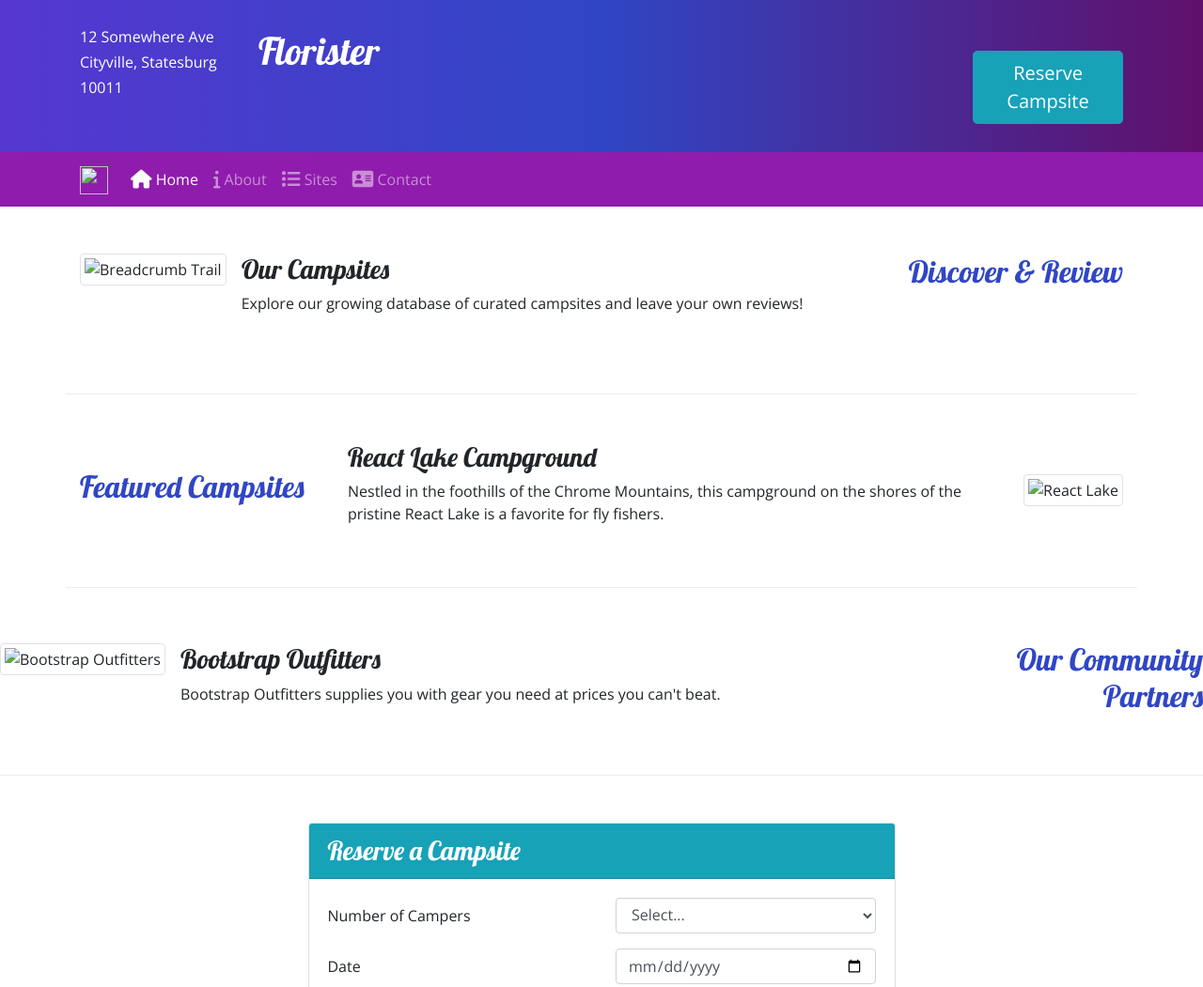
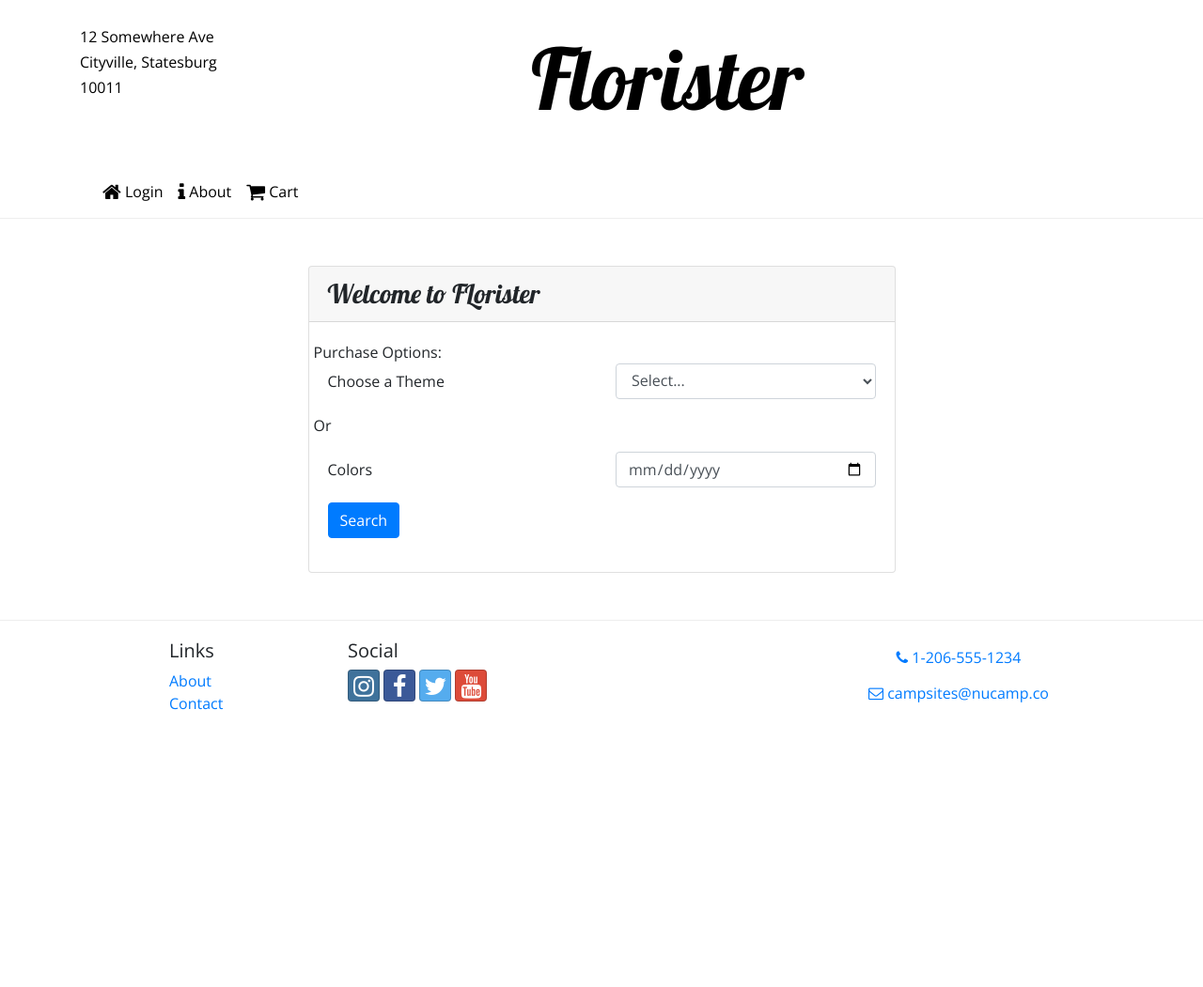
Before and after one commit to Regaruk/Florister, a website: page index.html in a window 1280 px wide. Shown: the top 1051 px of the page at 94% size. After the commit the page ends 800 px from the top, so only its background shows below. Drawn offline with nearby package versions, Linux system fonts and the light colour scheme.

Commit message:
11.20.20

```diff
--- a/CSS/styles.css
+++ b/CSS/styles.css
@@ -4,6 +4,11 @@ body {
 
 h1, h2, h3 {
     font-family: "Lobster", cursive ;
+}
+
+h1 {
+    font-size: 90px;
+    padding-right: 50px;
 }
 
 h2 {
@@ -15,25 +20,26 @@ header h2 {
 }
 
 footer {
-    background-image: linear-gradient(#CEC8FF, white);
+    background-image: linear-gradient(Black);
     padding: 20px 0;
 }
 
 .jumbotron {
     padding: 30px;
-    background-image: linear-gradient(to right, #5637D0, #3046C5, #60106B);
-    color: white;
+    color: black;
     margin: 0;
+    background-color:white;
 }
 
 .row-content {
     padding: 50px 0;
     border-bottom: 1px ridge;
+    border-top: 1px ridge;
     min-height: 200px;
 }
 
-.navbar {
-    background-color: #901CAD;
+.nav-link {
+    color:black !important;
 }
 
 .site-footer{
--- a/index.html
+++ b/index.html
@@ -14,7 +14,7 @@
         <link rel="stylesheet" href="node_modules/font-awesome/css/font-awesome.min.css" />
         <link rel="stylesheet" href="node_modules/bootstrap-social/bootstrap-social.css" />
         <link rel="stylesheet" href="https://fonts.googleapis.com/css?family=Lobster|Open+Sans" />
-        <link rel="stylesheet" href="css/styles.css" />
+        <link rel="stylesheet" href="CSS/styles.css" />
 
         <title>Florister</title>
     </head>
@@ -30,106 +30,57 @@
                     <h6>Cityville, Statesburg</h6>
                     <h6>10011</h6>
                 </div>
-                <div class="col">
+                <div class="col text-center font">
                     <h1>Florister</h1>
                 </div>
-                <div class="col-md-4 col-xl-2 mt-4">
-                <a href="#reserveForm" role="button">
-                    <button class="btn btn-info btn-lg">Reserve Campsite</button>
-                </a>
-            </div>
             </div>
         </div>
     </header>
 
 </header>
 
-<nav class="navbar navbar-expand-sm navbar-dark sticky-top">
+<nav class="navbar navbar-expand-sm navbar-right">
    <div class="container">
-    <a class="navbar-brand" href="index.html"><img src="img/img/logo.png" height="30" width="30" /></a>
-    <button class="navbar-toggler" type="button" data-toggle="collapse" data-target="#nucampNavbar">
+    <a class="navbar-brand" href="index.html"></a>
+    <button class="navbar-toggler" type="button" data-toggle="collapse" data-target="navigation">
         <span class="navbar-toggler-icon"></span>
     </button>
     <div class="collapse navbar-collapse" id="nucampNavbar">
         <ul class="navbar-nav">
-            <li class="nav-item active"><a class="nav-link" href="#"><i class="fa fa-home fa-lg"></i> Home</a></li>
+            <li class="nav-item active"><a class="nav-link" href="#"><i class="fa fa-home fa-lg"></i> Login</a></li>
             <li class="nav-item"><a class="nav-link" href="aboutus.html"><i class="fa fa-info fa-lg"></i> About</a></li>
-            <li class="nav-item"><a class="nav-link" href="#"><i class="fa fa-list fa-lg"></i> Sites</a></li>
-            <li class="nav-item"><a class="nav-link" href="contactus.html"><i class="fa fa-address-card fa-lg"></i> Contact</a></li>
+            <li class="nav-item"><a class="nav-link" href="contactus.html"><i class="fa fa-shopping-cart fa-lg"></i> Cart</a></li>
         </ul>
     </div>
     </div>
 </nav>
 
-    <div class="container">
-        <div class="row row-content">
-            <div class="col-sm-4 order-sm-last col-md-3">
-                <h2 class="text-sm-right"> Discover & Review </h2>
-            </div>
-            <div class="col">
-                <div class="media">
-                    <img class="d-flex mr-3 img-thumbnail" src="img/img/breadcrumb-trail-thumb.jpg" alt="Breadcrumb Trail" />
-                    <div class="media-body align-self-center">
-                        <h3>Our Campsites</h3>
-                        <p class="d-none d-sm-block">Explore our growing database of curated campsites and leave your own reviews!</p>
-                    </div>
-                </div>
-            </div>
-        </div>
-
-        <div class="row row-content align-items-center">
-            <div class="col-sm-4 col-md-3">
-                <h2 class=> Featured Campsites </h2>
-            </div>
-            <div class="col">
-                <div class="media">
-                    <div class="media-body align-self-center">
-                        <h3>React Lake Campground</h3>
-                        <p class="d-none d-sm-block">Nestled in the foothills of the Chrome Mountains, this campground on the shores of the pristine React Lake is a favorite for fly fishers.</p>
-                    </div>
-                    <img class="d-flex ml-3 img-thumbnail align-self-center" src="img/img/react-lake-thumb.jpg" alt="React Lake" />
-                </div>
-            </div>
-        </div>
-    </div>
-
-    <div class="row row-content align-items-center">
-        <div class="col-sm-4 order-sm-last col-md-3">
-                <h2 class="text-sm-right">Our Community Partners</h2>
-        </div>
-        <div class="col">
-            <div class="media">
-                <img class="d-flex mr-3 img-thumbnail" src="img/img/bootstrap-thumb.png" alt="Bootstrap Outfitters" />
-                <div class="media-body align-self-center">
-                    <h3>Bootstrap Outfitters</h3>
-                    <p class="d-none d-sm-block">Bootstrap Outfitters supplies you with gear you need at prices you can't beat.</p>
-                </div>
-            </div>
-        </div>
-    </div>
 
     <div class="row row-content">
         <div class="col-sm-6 mx-auto">
             <div class="card">
-                <h3 class="bg-info text-white card-header">Reserve a Campsite</h3>
+                <h3 class="card-header">Welcome to FLorister</h3>
                 <div class="card-body">
                     <form id="reserveForm">
+                        <div class="row">Purchase Options:</div>
                         <div class="row form-group">
-                            <label class="col-sm-6 col-form-label" for="numCampers">Number of Campers</label>
+                            <label class="col-sm-6 col-form-label" for="theme">Choose a Theme</label>
                                 <div class="col">
-                                    <select name="numCampers" id="numCampers" class="form-control">
+                                    <select name="theme" id="theme" class="form-control">
                                         <option Selected>Select...</option>
-                                        <option value="1">1</option>
-                                        <option value="2">2</option>
-                                        <option value="3">3</option>
-                                        <option Value="4">4</option>
-                                        <option Value="5">5</option>
-                                        <option Value="6">6</option>
+                                        <option value="Thanksgiving">Thanksgiving</option>
+                                        <option value="Christmas">Christmas</option>
+                                        <option value="Birthday">Birthday</option>
+                                        <option Value="Anniversary">Anniversary</option>
+                                        <option Value="Wedding">Wedding</option>
                                     </select>
                                 </div>
                             </div>
                         <div class="row form-group">
-                            <label class="col-sm-6 col-form-label" for="date">Date</label>
+                        Or
+                        </div>
+                        <div class="row form-group">
+                            <label class="col-sm-6 col-form-label" for="date">Colors</label>
                                 <div class="col">
                                 <input class="form-control" type="date" id="date" name="date" placeholder="DATE">
                                 </div>
@@ -143,8 +94,6 @@
                 </div>
             </div>
         </div>
-
-
     </div>
 
 
@@ -154,9 +103,7 @@
                 <div class="col-4 col-sm-2 offset-1">
                     <h5>Links</h5>
             		<ul class="list-unstyled">
-                        <li><a href="index.html">Home</a></li>
                         <li><a href="aboutus.html">About</a></li>
-                        <li><a href="#">Sites</a></li>
                         <li><a href="contactus.html">Contact</a></li>
                     </ul>
                 </div>
--- a/package.json
+++ b/package.json
@@ -23,6 +23,7 @@
   },
   "dependencies": {
     "bootstrap": "^4.5.0",
+    "font-awesome": "^4.7.0",
     "jquery": "^3.5.1",
     "popper.js": "^1.16.1"
   }
```
Also changed, not shown: 1 other file.
